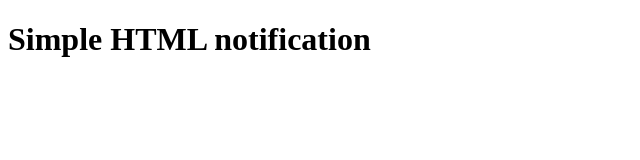
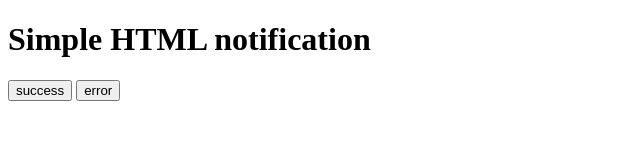
Before and after one commit to realinit/simple-html-notification, a plain HTML site: page index.html in a window 1280 px wide. Shown: the whole page, without its empty margins (0-640 px from the left). Drawn offline with Linux system fonts and the light colour scheme.

Commit message:
Update index.html

```diff
--- a/index.html
+++ b/index.html
@@ -10,6 +10,8 @@
 
     <body>
         <h1>Simple HTML notification</h1>
+        <button onclick="Boutalert.success('Yeah ! you got your success message.')">success</button>
+        <button onclick="Boutalert.error('Yeah ! you got your success message.')">error</button>
 
     </body>
 </html>
```
